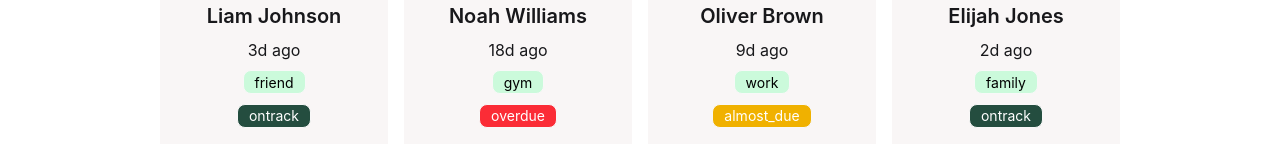
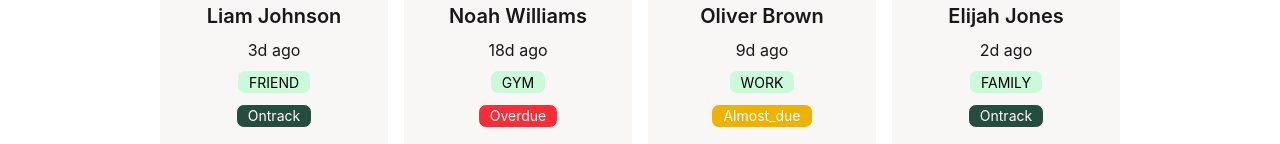
Before and after one commit to rumel-devv/a-keenkeeper, a React (Vite) app: page / in a window 1280 px wide. Shown: the part 656-800 px from the top of the page. Built offline with nearby package versions, Linux system fonts and the light colour scheme.

Commit message:
fixed stats card style

```diff
--- a/src/Componetns/Homepage/FriendsCard.jsx
+++ b/src/Componetns/Homepage/FriendsCard.jsx
@@ -9,9 +9,9 @@ const FriendsCard = ({friend}) => {
                 <img className='w-20 h-20 rounded-full mx-auto' src={friend.picture} alt={friend.name}/>
                 <h2 className='text-xl font-semibold'> {friend.name} </h2>
                 <h3> {friend.days_since_contact}d ago </h3>
-                 <h3 className="badge bg-[#CBFADB] text-black "> {friend.tags} </h3>
+                 <h3 className="badge bg-[#CBFADB] text-black uppercase"> {friend.tags} </h3>
                  <br />
-                 <div  className={`badge ${
+                 <div  className={`badge capitalize ${
                      friend.status === "ontrack"
                       ? "bg-[#244D3F] text-white"
                      : friend.status === "overdue"
--- a/src/pages/Stats.jsx
+++ b/src/pages/Stats.jsx
@@ -13,7 +13,7 @@ const Stats = () => {
 ]
 
     return (
-         <div className='w-full md:w-10/12 mx-auto flex flex-col justify-center my-8 '>
+         <div className='w-full md:w-10/12 mx-auto flex flex-col justify-center my-8 px-2'>
         <h2 className=' text-3xl font-semibold mb-3'>Frinedship Analytics</h2>
        <div className='bg-[#e0d4d4aa]  py-10 px-4 rounded-xl'>
         <p className='text-xl font-semibold'>By interaction</p>
--- a/src/pages/friendsdetals/DetailsCard.jsx
+++ b/src/pages/friendsdetals/DetailsCard.jsx
@@ -17,7 +17,7 @@ const DetailsCard = ({expectedFriend}) => {
             <div className='bg-[#f1ebeb74] text-center space-y-2 py-6'>
                 <img className='w-20 h-20 rounded-full mx-auto' src={expectedFriend.picture} alt={expectedFriend.name}/>
                 <h2 className='text-xl font-semibold'> {expectedFriend.name} </h2>
-                 <div  className={`badge ${
+                 <div  className={`badge capitalize ${
                      expectedFriend.status === "ontrack"
                       ? "bg-[#244D3F] text-white"
                      : expectedFriend.status === "overdue"
@@ -27,7 +27,7 @@ const DetailsCard = ({expectedFriend}) => {
                      : ""
                      }`} > {expectedFriend.status} </div>
                      <br />
-                 <h3 className="badge  bg-[#CBFADB] text-black "> {expectedFriend.tags} </h3>
+                 <h3 className="badge uppercase bg-[#CBFADB] text-black "> {expectedFriend.tags} </h3>
                  <h2> {expectedFriend.bio} </h2>
                  <h3>Prefferrd: {expectedFriend.email} </h3>
 
@@ -68,15 +68,15 @@ const DetailsCard = ({expectedFriend}) => {
                     <h2 className='text-xl'>Quick check in</h2>
                     <div className='grid grid-cols-3 gap-3'>
 
-                        <div onClick={() => handleCall(expectedFriend)} className='bg-[#ffffff] p-6 flex flex-col items-center rounded-2xl'>
+                        <div onClick={() => handleCall(expectedFriend)} className='bg-[#ffffff] p-6 flex flex-col items-center rounded-2xl cursor-pointer'>
                             <MdAddIcCall />
                              Call
                         </div>
-                        <div onClick={() => handleText(expectedFriend)} className='bg-[#ffffff] p-6 flex flex-col items-center rounded-2xl'>
+                        <div onClick={() => handleText(expectedFriend)} className='bg-[#ffffff] p-6 flex flex-col items-center rounded-2xl cursor-pointer'>
                             <MdTextsms/>
                              Text
                         </div>
-                        <div onClick={() => handleVideo(expectedFriend)} className='bg-[#ffffff] p-6 flex flex-col items-center rounded-2xl'>
+                        <div onClick={() => handleVideo(expectedFriend)} className='bg-[#ffffff] p-6 flex flex-col items-center rounded-2xl cursor-pointer'>
                             <FaVideo/>
                              Video
                         </div>
```
